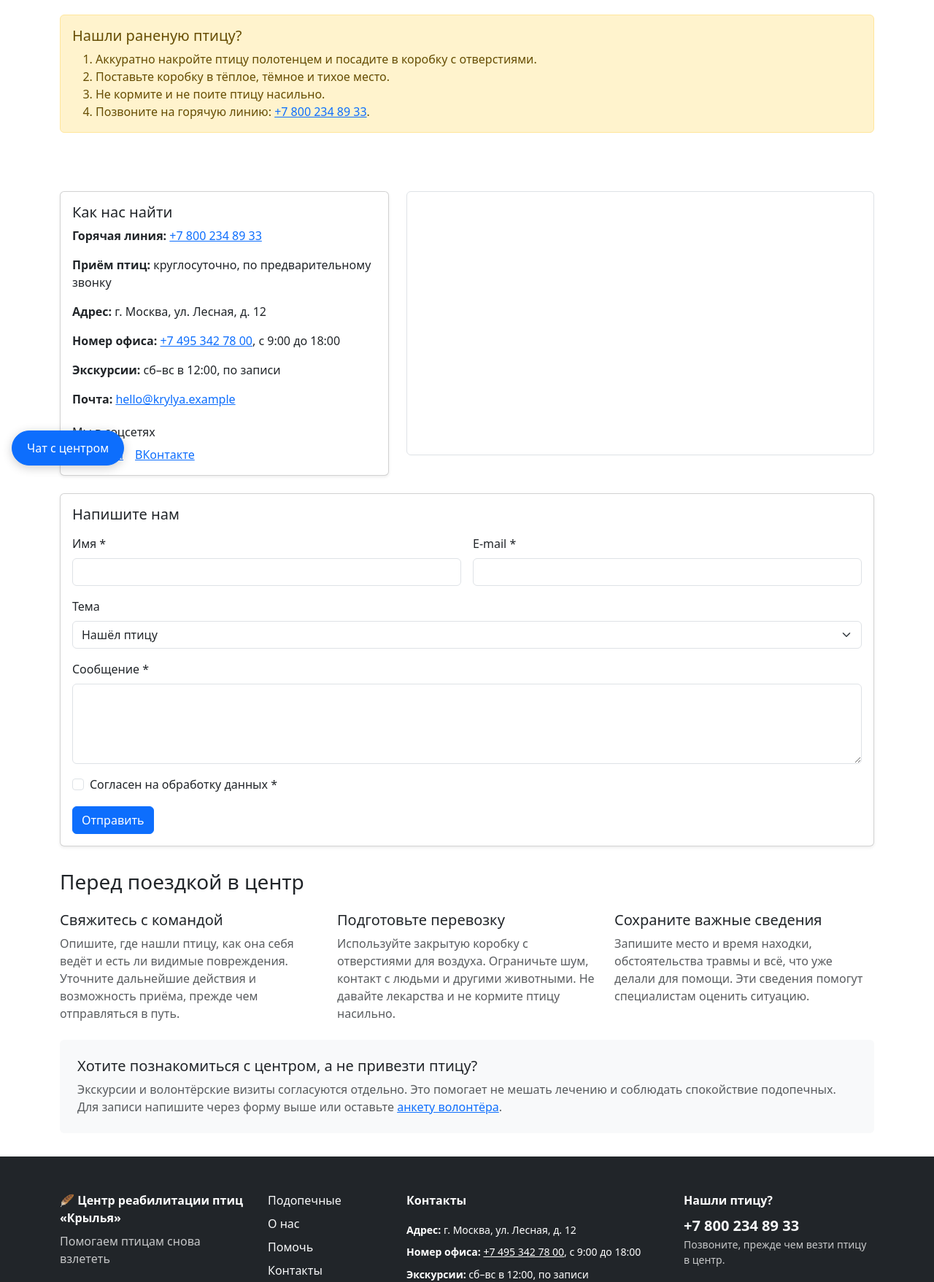
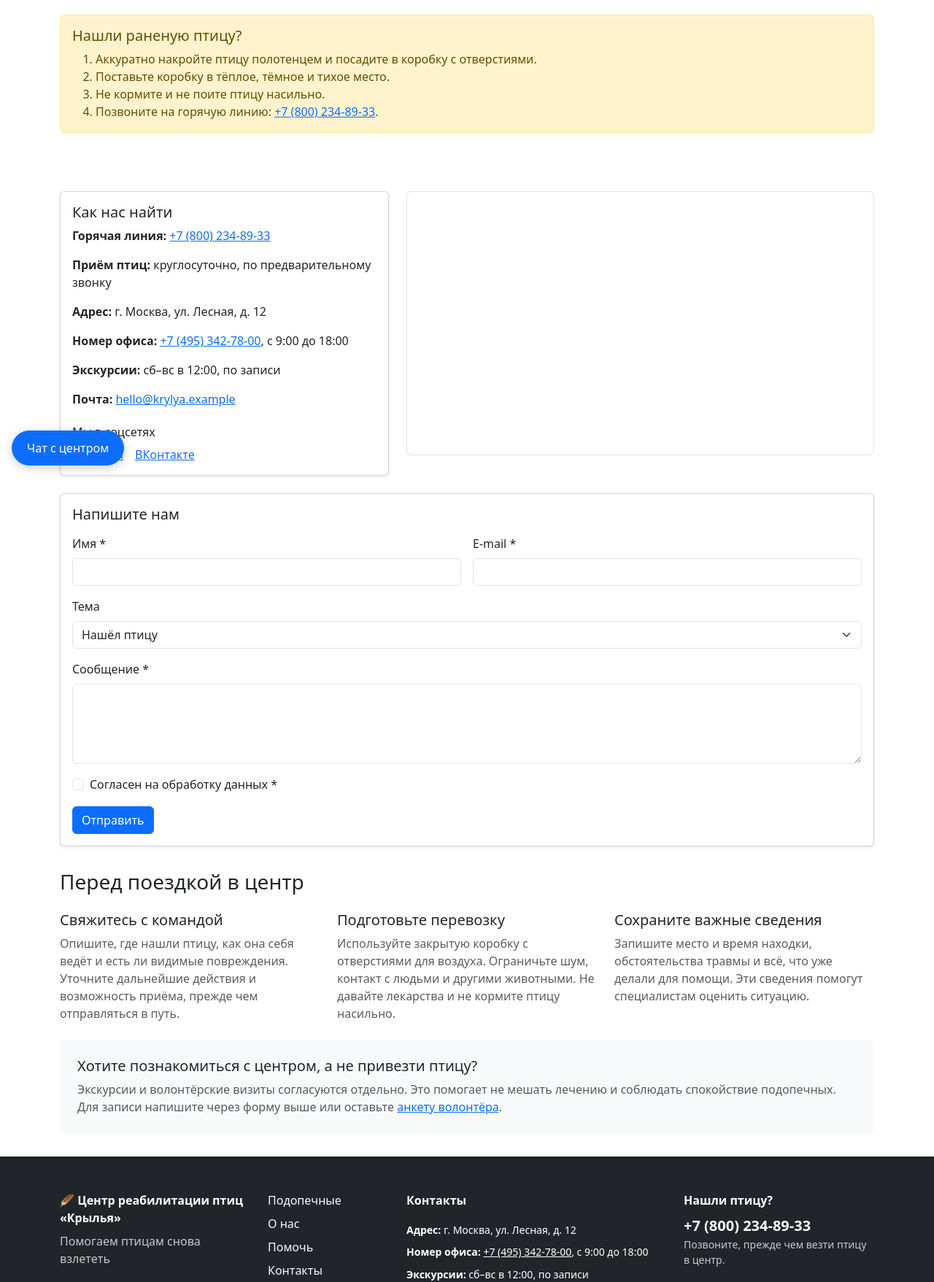
Before and after one commit to f1shi/kr2-bootstrap-shop, a plain HTML site: page contacts.html in a window 1280 px wide. Shown: the part 146-1903 px from the top of the page at 73% size. Drawn offline with Linux system fonts and the light colour scheme.

Commit message:
fix: standardize phone number formatting across site

```diff
--- a/contacts.html
+++ b/contacts.html
@@ -77,7 +77,7 @@
         <li>Аккуратно накройте птицу полотенцем и посадите в коробку с отверстиями.</li>
         <li>Поставьте коробку в тёплое, тёмное и тихое место.</li>
         <li>Не кормите и не поите птицу насильно.</li>
-        <li>Позвоните на горячую линию: <a href="tel:+78002348933">+7 800 234 89 33</a>.</li>
+        <li>Позвоните на горячую линию: <a href="tel:+78002348933">+7 (800) 234-89-33</a>.</li>
       </ol>
     </section>
 
@@ -89,10 +89,10 @@
           <div class="card-body">
             <h2 class="h5 card-title">Как нас найти</h2>
             <ul class="contact-details list-unstyled d-flex flex-column gap-3 mb-4">
-            <li><span class="fw-semibold">Горячая линия:</span> <a href="tel:+78002348933">+7 800 234 89 33</a></li>
+            <li><span class="fw-semibold">Горячая линия:</span> <a href="tel:+78002348933">+7 (800) 234-89-33</a></li>
             <li><span class="fw-semibold">Приём птиц:</span> круглосуточно, по предварительному звонку</li>
             <li><span class="fw-semibold">Адрес:</span> г. Москва, ул. Лесная, д. 12</li>
-            <li><span class="fw-semibold">Номер офиса:</span> <a href="tel:+74953427800">+7 495 342 78 00</a>, с 9:00 до 18:00</li>
+            <li><span class="fw-semibold">Номер офиса:</span> <a href="tel:+74953427800">+7 (495) 342-78-00</a>, с 9:00 до 18:00</li>
             <li><span class="fw-semibold">Экскурсии:</span> сб–вс в 12:00, по записи</li>
             <li><span class="fw-semibold">Почта:</span> <a href="mailto:hello@krylya.example">hello@krylya.example</a></li>
             </ul>
@@ -209,7 +209,7 @@
           <p class="fw-semibold mb-3">Контакты</p>
           <ul class="list-unstyled d-flex flex-column gap-2 small mb-3">
             <li><span class="fw-semibold">Адрес:</span> г. Москва, ул. Лесная, д. 12</li>
-            <li><span class="fw-semibold">Номер офиса:</span> <a href="tel:+74953427800">+7 495 342 78 00</a>, с 9:00 до 18:00</li>
+            <li><span class="fw-semibold">Номер офиса:</span> <a href="tel:+74953427800">+7 (495) 342-78-00</a>, с 9:00 до 18:00</li>
             <li><span class="fw-semibold">Экскурсии:</span> сб–вс в 12:00, по записи</li>
             <li><span class="fw-semibold">Почта:</span> <a href="mailto:hello@krylya.example">hello@krylya.example</a></li>
           </ul>
@@ -219,7 +219,7 @@
         </div>
         <div class="col-12 col-md-6 col-xl-3">
           <p class="fw-semibold mb-2">Нашли птицу?</p>
-          <a class="link-light text-decoration-none fs-5 fw-semibold" href="tel:+78002348933">+7 800 234 89 33</a>
+          <a class="link-light text-decoration-none fs-5 fw-semibold" href="tel:+78002348933">+7 (800) 234-89-33</a>
 
           <p class="small opacity-75 mb-3">Позвоните, прежде чем везти птицу в центр.</p>
           <a class="link-light" href="contacts.html#found">Что делать до приезда</a>
```
Also changed, not shown: catalog.html (+2 -2 lines), help.html (+2 -2 lines), index.html (+2 -2 lines), order.html (+3 -3 lines), product-bella.html (+2 -2 lines), product-dusya.html (+2 -2 lines), product-grom.html (+2 -2 lines), product-karla.html (+2 -2 lines), product-kesha.html (+2 -2 lines), product-rubin.html (+2 -2 lines), product-vasya.html (+2 -2 lines), product.html (+2 -2 lines).
